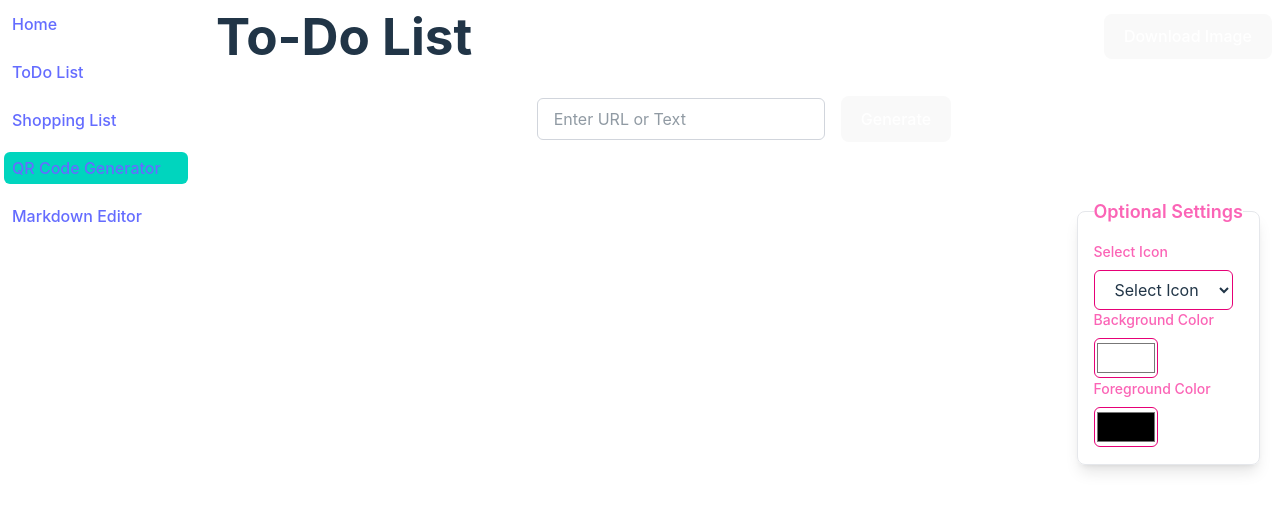
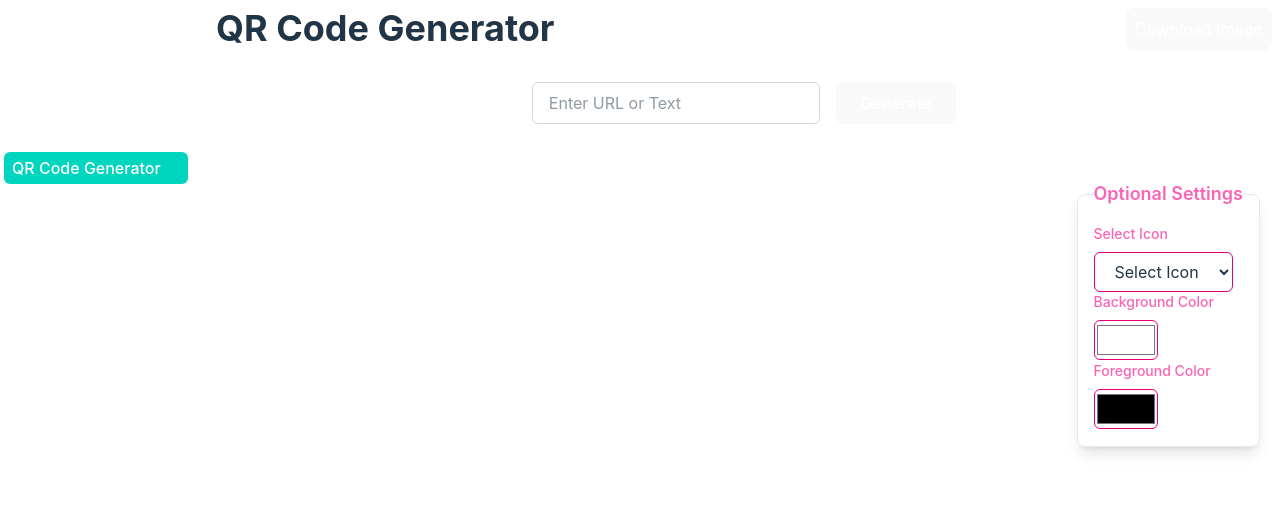
Before and after one commit to Raghunandan1451/DTD-Tasks, a React (Vite) app: page /qrgen in a window 1280 px wide. Shown: the top 510 px of the page. Built offline with nearby package versions, Linux system fonts and the light colour scheme.

Commit message:
style: fixed the styles

```diff
--- a/src/components/QRCode/QRCodeGenerator.jsx
+++ b/src/components/QRCode/QRCodeGenerator.jsx
@@ -30,7 +30,7 @@ const QRCodeGenerator = () => {
 	return (
 		<div className="flex flex-col">
 			<HeaderWithButton
-				heading="To-Do List"
+				heading="QR Code Generator"
 				onDownload={() =>
 					handleDownloadImage(
 						settings.qrData,
--- a/src/index.css
+++ b/src/index.css
@@ -41,7 +41,6 @@
 
 a {
 	font-weight: 500;
-	color: #646cff;
 	text-decoration: inherit;
 }
 a:hover {
@@ -54,18 +53,16 @@ body {
 }
 
 h1 {
-	font-size: 3.2em;
+	/* font-size: 3.2em; */
 	line-height: 1.1;
 }
 
 button {
 	border-radius: 8px;
 	border: 1px solid transparent;
-	padding: 0.6em 1.2em;
 	font-size: 1em;
 	font-weight: 500;
 	font-family: inherit;
-	background-color: #1a1a1a;
 	cursor: pointer;
 	transition: border-color 0.25s;
 }
```
Also changed, not shown: 1 other file (tests, documents, lock files or other folders). Lines whose indentation alone changed are shown as unchanged.
